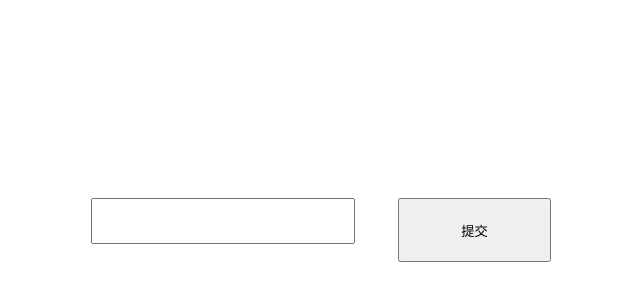
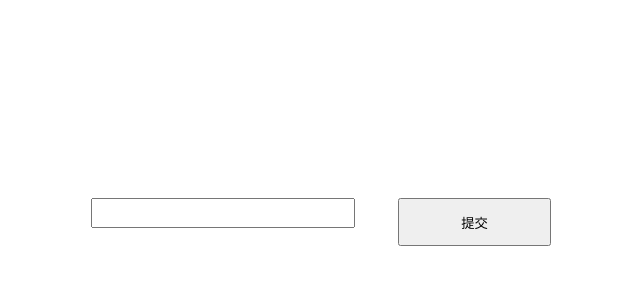
Before and after one commit to jingjing901/hellow, a plain HTML site: page index.html in a window 1280 px wide. Shown: the part 178-478 px from the top of the page, without its empty margins (319-959 px from the left). Drawn offline with Linux system fonts and the light colour scheme.

Commit message:
Update index.html

```diff
--- a/index.html
+++ b/index.html
@@ -5,9 +5,9 @@
 <meta name="viewport" content="width=device-width, minimum-scale=1.0, maximum-scale=1.0">
 <title>Untitled Document</title>
 <style>
-.a{width:20%; height:5%; position:fixed; left:32%;top:47%;
+.a{width:20%; height:3%; position:fixed; left:32%;top:47%;
 }
-.b{width:12%; height:8%; position:fixed; left:56%;top:47%;
+.b{width:12%; height:6%; position:fixed; left:56%;top:47%;font-align:top;
 }
 </style>
 </head>
```
